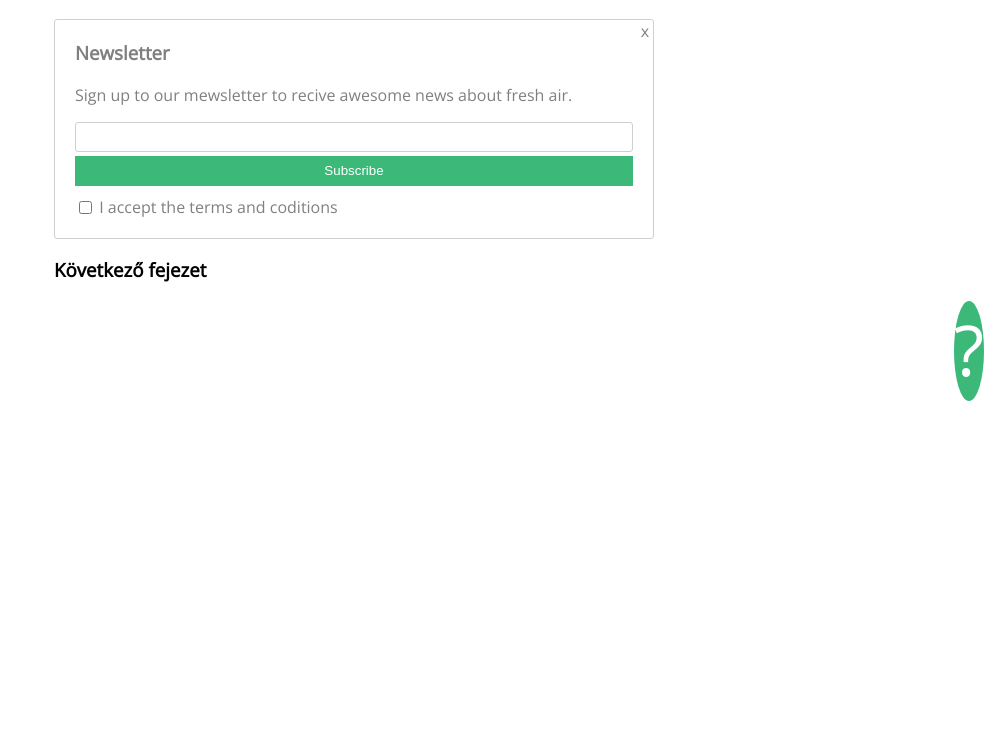
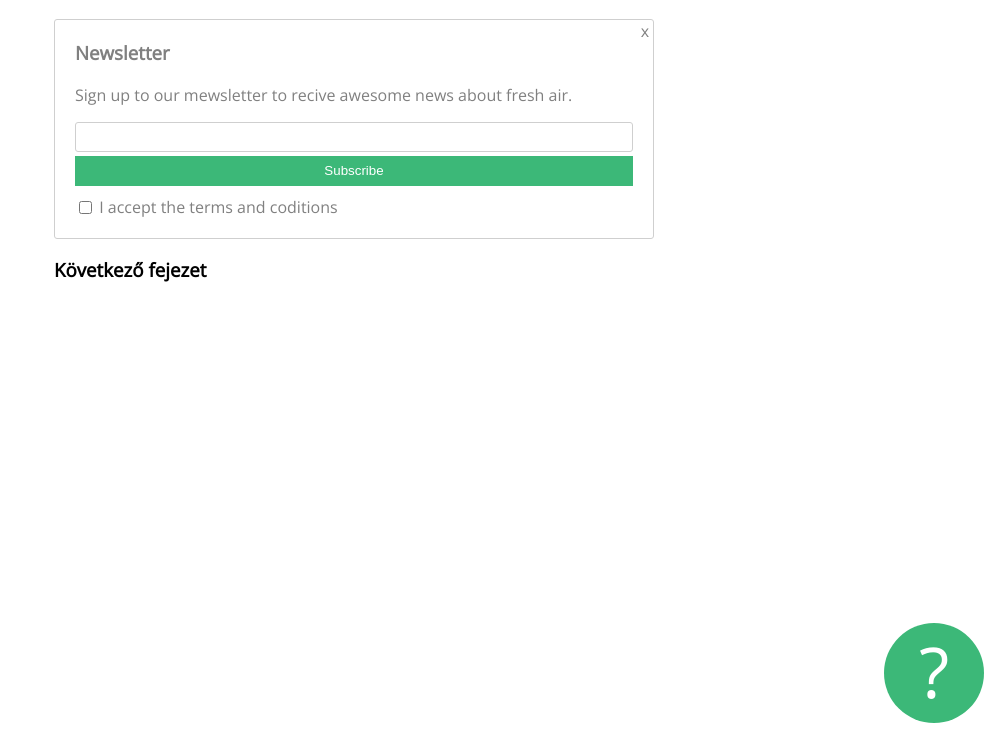
Before and after one commit to NeverBeenOutside/gyakorlas, a plain HTML site: page index.html in a window 1280 px wide. Shown: the part 67-800 px from the top of the page, without its empty margins (286-1280 px from the left). Drawn offline with nearby package versions, Linux system fonts and the light colour scheme.

Commit message:
Update style.css

```diff
--- a/style.css
+++ b/style.css
@@ -55,12 +55,12 @@
 #questionmark {
     background-color : #3cb878;
     color : white;
-    widht : 100px;
+    width : 100px;
     height : 100px;
     border-radius : 50%;
     font-size : 70px;
     text-align : center;
     position : fixed;
-    buttom : 10px;
+    bottom : 10px;
     right : 10px;
 }
```
